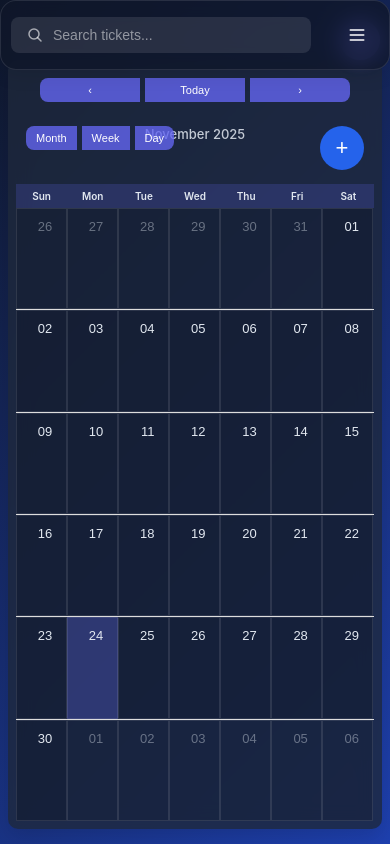
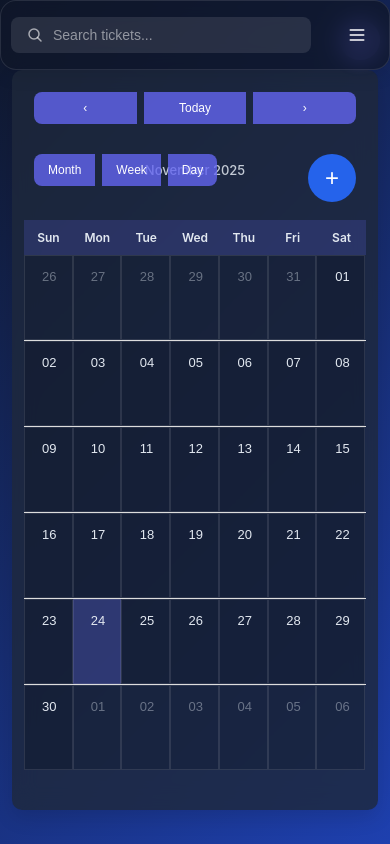
Before and after one commit to markh55/ticket-system, a React (Create React App) app in the folder frontend/: page /calendar in a window 390 px wide. Built offline with nearby package versions, Linux system fonts and the light colour scheme.

Commit message:
calender view updated mobile

```diff
--- a/frontend/src/components/Calendar/Calendar.css
+++ b/frontend/src/components/Calendar/Calendar.css
@@ -302,39 +302,46 @@
 
   .calendar-content {
     margin-left: 0 !important;
-    padding: 10px !important;
-    padding-top: 70px !important;
-    padding-left: 10px !important;
+    padding: 15px !important;
+    padding-top: 80px !important;
+    padding-left: 15px !important;
+    padding-bottom: 20px !important;
     height: 100vh;
-    overflow: hidden;
+    overflow-y: auto;
+    overflow-x: hidden;
   }
 
   .rbc-calendar {
-    height: calc(100vh - 90px) !important;
-    padding: 12px;
+    height: auto !important;
+    min-height: calc(100vh - 120px) !important;
+    padding: 16px;
+    padding-bottom: 40px;
     border-radius: 12px;
   }
 
-  /* Toolbar adjustments */
+  /* Toolbar adjustments - FIX OVERLAP */
   .rbc-toolbar {
+    display: flex !important;
     flex-direction: column !important;
-    gap: 10px;
-    padding: 10px;
-    margin-bottom: 12px;
+    gap: 16px;
+    padding: 14px 10px;
+    margin-bottom: 20px;
     flex-wrap: nowrap;
+    align-items: stretch;
   }
 
   .rbc-toolbar-label {
-    font-size: 16px !important;
+    font-size: 18px !important;
     font-weight: 600 !important;
-    order: -1;
+    order: 1;
     text-align: center;
     width: 100%;
+    margin: 8px 0;
   }
 
   .rbc-toolbar > span:first-child,
   .rbc-toolbar > div:first-child {
-    order: 1;
+    order: 0;
     width: 100%;
     display: flex;
     justify-content: center;
@@ -346,43 +353,45 @@
     width: 100%;
     display: flex;
     justify-content: center;
+    margin-top: 0;
   }
 
   .rbc-btn-group {
     width: 100%;
     display: flex;
     justify-content: center;
-    gap: 6px;
+    gap: 10px;
   }
 
   .rbc-btn-group button {
-    padding: 8px 12px !important;
-    font-size: 12px !important;
+    padding: 10px 16px !important;
+    font-size: 13px !important;
     flex: 1;
-    max-width: 100px;
+    max-width: 110px;
   }
 
   .add-event-btn {
-    width: 48px !important;
-    height: 48px !important;
-    font-size: 24px !important;
+    width: 52px !important;
+    height: 52px !important;
+    font-size: 26px !important;
     padding: 0 !important;
   }
 
-  /* Calendar grid */
+  /* Calendar grid - MORE SPACIOUS */
   .rbc-month-view {
     background: transparent !important;
-    height: 100% !important;
-    font-size: 12px;
+    height: auto !important;
+    min-height: 600px;
+    font-size: 13px;
   }
 
   .rbc-month-row {
-    min-height: 70px !important;
+    min-height: 90px !important;
   }
 
   .rbc-header {
-    padding: 8px 2px;
-    font-size: 11px;
+    padding: 12px 4px;
+    font-size: 13px;
     background: rgba(99, 102, 241, 0.2) !important;
     color: #e2e8f0 !important;
     border: none !important;
@@ -390,8 +399,8 @@
   }
 
   .rbc-date-cell {
-    padding: 4px;
-    font-size: 11px;
+    padding: 8px;
+    font-size: 13px;
     color: #e2e8f0 !important;
   }
 
@@ -413,15 +422,21 @@
   }
 
   .rbc-event {
-    padding: 2px 4px;
-    font-size: 10px;
+    padding: 3px 6px;
+    font-size: 11px;
     background: rgba(99, 102, 241, 0.8) !important;
     border: none !important;
+    margin-bottom: 2px;
+  }
+
+  .rbc-row-segment {
+    padding: 2px 1px;
   }
 
   /* Time views */
   .rbc-time-view {
-    font-size: 11px;
+    font-size: 12px;
+    min-height: 600px;
   }
 
   .rbc-time-header {
@@ -429,15 +444,16 @@
   }
 
   .rbc-time-header-content {
-    min-height: 40px;
+    min-height: 50px;
   }
 
   .rbc-time-content {
     background: transparent !important;
+    min-height: 500px;
   }
 
   .rbc-time-slot {
-    min-height: 30px;
+    min-height: 40px;
     border-top: 1px solid rgba(255, 255, 255, 0.1) !important;
   }
 
@@ -482,57 +498,87 @@
 /* Small Mobile Styles */
 @media (max-width: 480px) {
   .calendar-content {
-    padding: 8px !important;
-    padding-top: 60px !important;
+    padding: 12px !important;
+    padding-top: 70px !important;
+    padding-bottom: 30px !important;
+    overflow-y: auto;
   }
 
   .rbc-calendar {
-    height: calc(100vh - 75px) !important;
-    padding: 8px;
+    height: auto !important;
+    min-height: calc(100vh - 110px) !important;
+    padding: 12px;
+    padding-bottom: 40px;
     border-radius: 10px;
   }
 
   .rbc-toolbar {
-    padding: 8px;
-    gap: 8px;
-    margin-bottom: 8px;
+    padding: 12px 8px;
+    gap: 14px;
+    margin-bottom: 16px;
   }
 
   .rbc-toolbar-label {
-    font-size: 14px !important;
+    font-size: 16px !important;
+    margin: 8px 0;
+  }
+
+  .rbc-btn-group {
+    gap: 8px;
   }
 
   .rbc-btn-group button {
-    padding: 6px 10px !important;
-    font-size: 11px !important;
+    padding: 9px 14px !important;
+    font-size: 12px !important;
   }
 
   .rbc-header {
-    font-size: 10px;
-    padding: 6px 1px;
+    font-size: 12px;
+    padding: 10px 2px;
   }
 
   .rbc-date-cell {
-    font-size: 10px;
-    padding: 3px;
+    font-size: 12px;
+    padding: 6px;
   }
 
   .rbc-event {
-    font-size: 9px;
-    padding: 1px 3px;
+    font-size: 10px;
+    padding: 2px 4px;
+    margin-bottom: 2px;
+  }
+
+  .rbc-month-view {
+    min-height: 550px;
   }
 
   .rbc-month-row {
-    min-height: 55px !important;
+    min-height: 75px !important;
+  }
+
+  .rbc-row-segment {
+    padding: 2px;
+  }
+
+  .rbc-time-view {
+    min-height: 550px;
   }
 
   .rbc-time-slot {
-    min-height: 25px;
+    min-height: 35px;
+  }
+
+  .rbc-time-header-content {
+    min-height: 45px;
+  }
+
+  .rbc-time-content {
+    min-height: 450px;
   }
 
   .modal-content {
     padding: 20px;
-    width: 96%;
+    width: 94%;
   }
 
   .modal-content h2 {
@@ -541,20 +587,20 @@
 
   .form-group input,
   .form-group textarea {
-    padding: 10px;
-    font-size: 13px;
+    padding: 11px;
+    font-size: 14px;
   }
 
   .btn-cancel,
   .btn-save,
   .btn-delete {
-    padding: 10px 20px;
-    font-size: 13px;
+    padding: 11px 20px;
+    font-size: 14px;
   }
 
   .add-event-btn {
-    width: 44px !important;
-    height: 44px !important;
-    font-size: 22px !important;
+    width: 48px !important;
+    height: 48px !important;
+    font-size: 24px !important;
   }
 }
```
